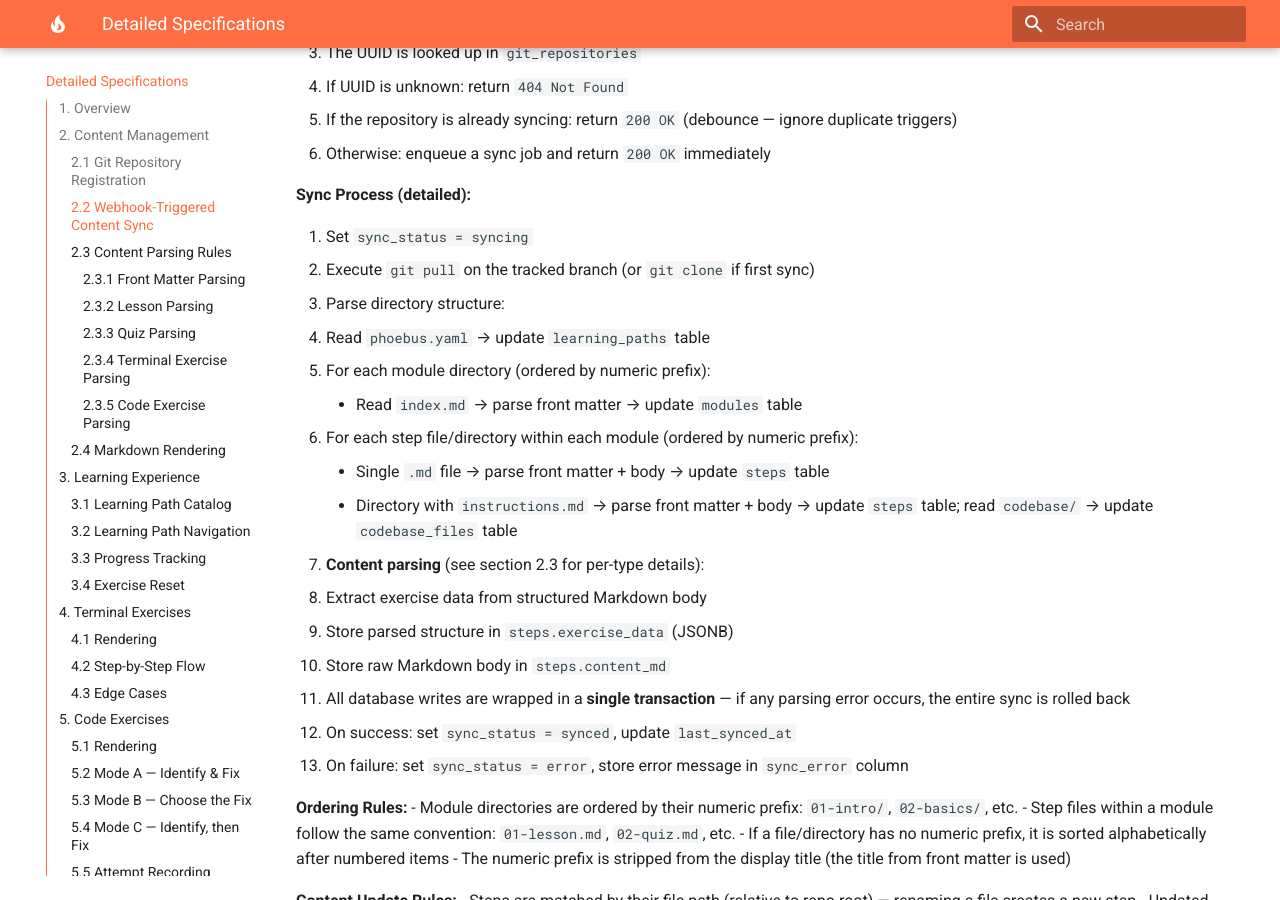
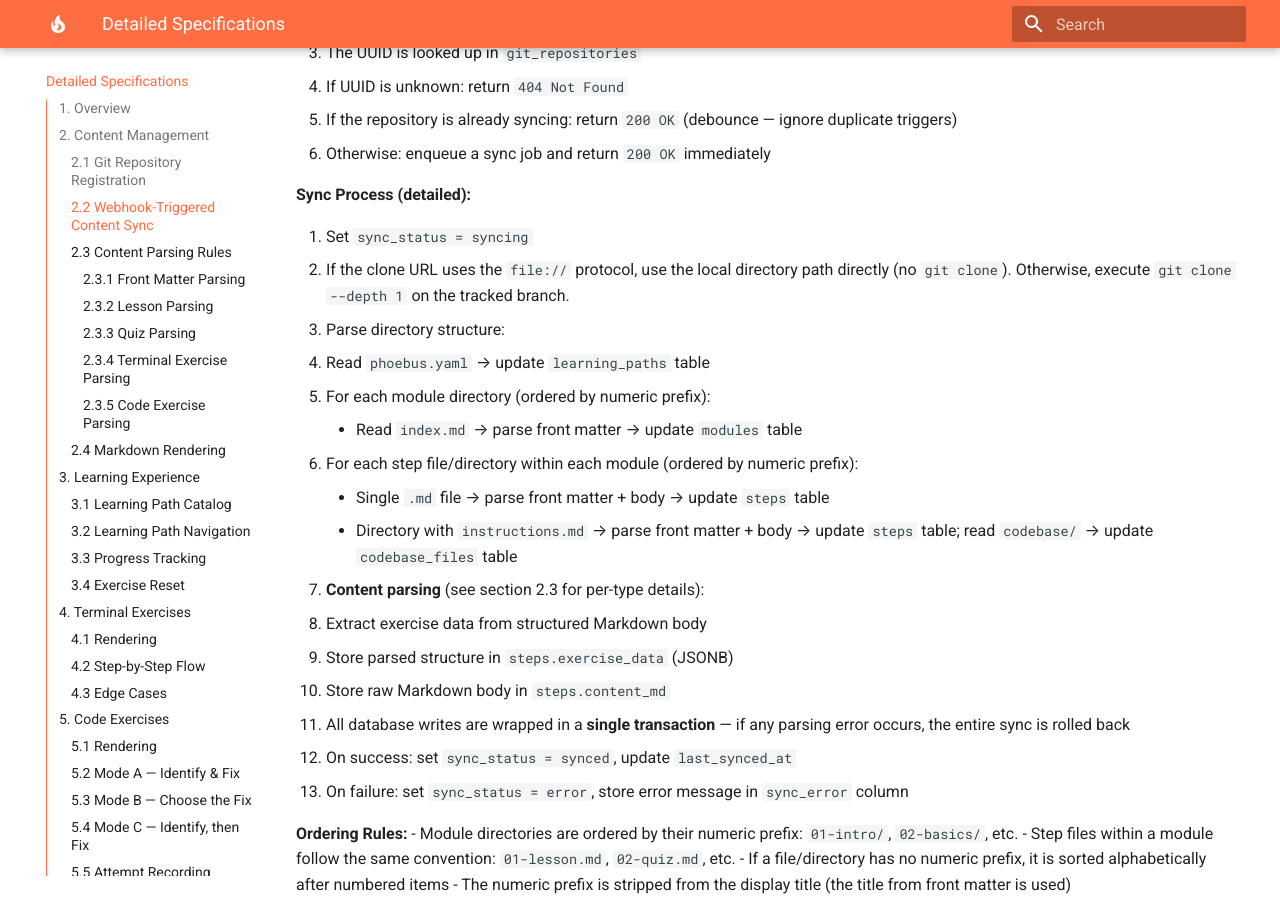
Before and after one commit to fsamin/phoebus, an MkDocs documentation site: the page built from docs/detailed-specifications.md, in a window 1280 px wide and 900 px high, scrolled down 1728 px. Built offline with MkDocs 1.6.1 and Material for MkDocs 9.7.7, drawn with Linux system fonts in a browser that asks for light colours.

Commit message:
Update spec: document file:// protocol local path behavior

```diff
--- a/docs/detailed-specifications.md
+++ b/docs/detailed-specifications.md
@@ -65,7 +65,7 @@ Each section describes the detailed behavior, rules, edge cases, and UI expectat
 **Sync Process (detailed):**
 
 1. Set `sync_status = syncing`
-2. Execute `git pull` on the tracked branch (or `git clone` if first sync)
+2. If the clone URL uses the `file://` protocol, use the local directory path directly (no `git clone`). Otherwise, execute `git clone --depth 1` on the tracked branch.
 3. Parse directory structure:
    - Read `phoebus.yaml` → update `learning_paths` table
    - For each module directory (ordered by numeric prefix):
```
